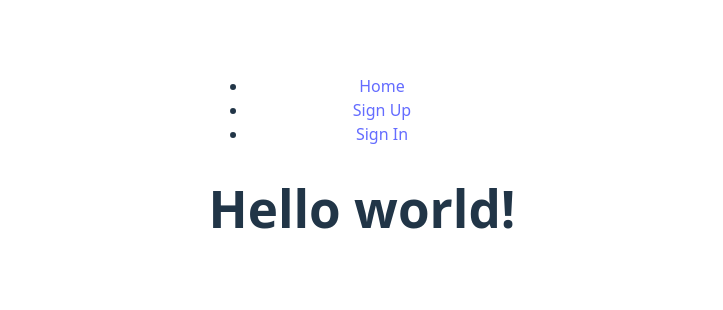
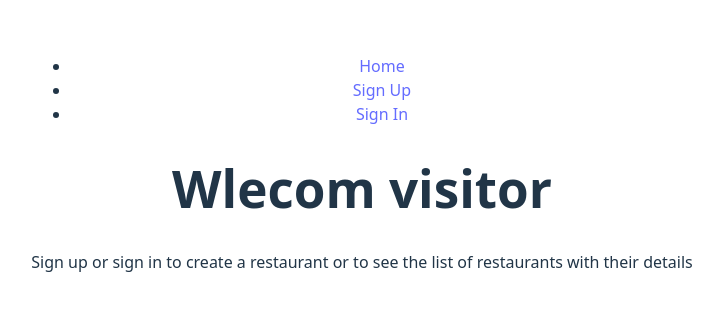
Before and after one commit to Sayed-Ali-GA/bite-finder-front-end, a React (Vite) app: page / in a window 1280 px wide. Shown: the part 236-546 px from the top of the page, without its empty margins (278-1001 px from the left). Built offline with nearby package versions, Linux system fonts and the light colour scheme; no server answers.

Commit message:
modify the land page

```diff
--- a/src/App.jsx
+++ b/src/App.jsx
@@ -210,7 +210,15 @@ const handleAddRestaurant = async (formData) => {
             <Route path="/sign-in" element={<SignIn handleSignIn={handleSignIn} user={user} />} />
           </>
         )}
-        <Route path="/" element={<h1>Hello world!</h1>} />
+        <Route path="/" element={
+          <div>
+
+            <h1>Wlecom {user?.username||"visitor"}</h1>
+            <p>Sign up or sign in to create a restaurant or to see the list of restaurants with their details  </p>
+
+          </div>
+
+          } />
         <Route path="*" element={<h1>404</h1>} />
       </Routes>
     </>
--- a/src/components/SignIn/SignIn.jsx
+++ b/src/components/SignIn/SignIn.jsx
@@ -1,5 +1,6 @@
 import { useState, useEffect } from 'react'
 import { useNavigate } from 'react-router-dom'
+
 
 const SignIn = (props) => {
   const navigate = useNavigate()
```
